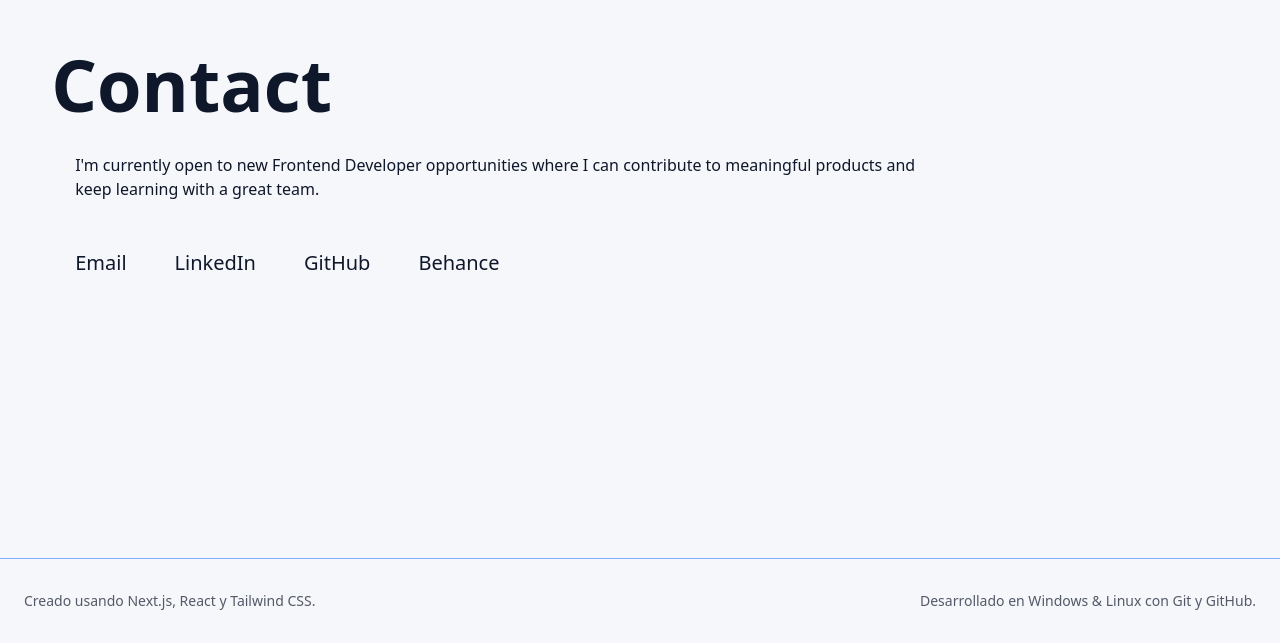
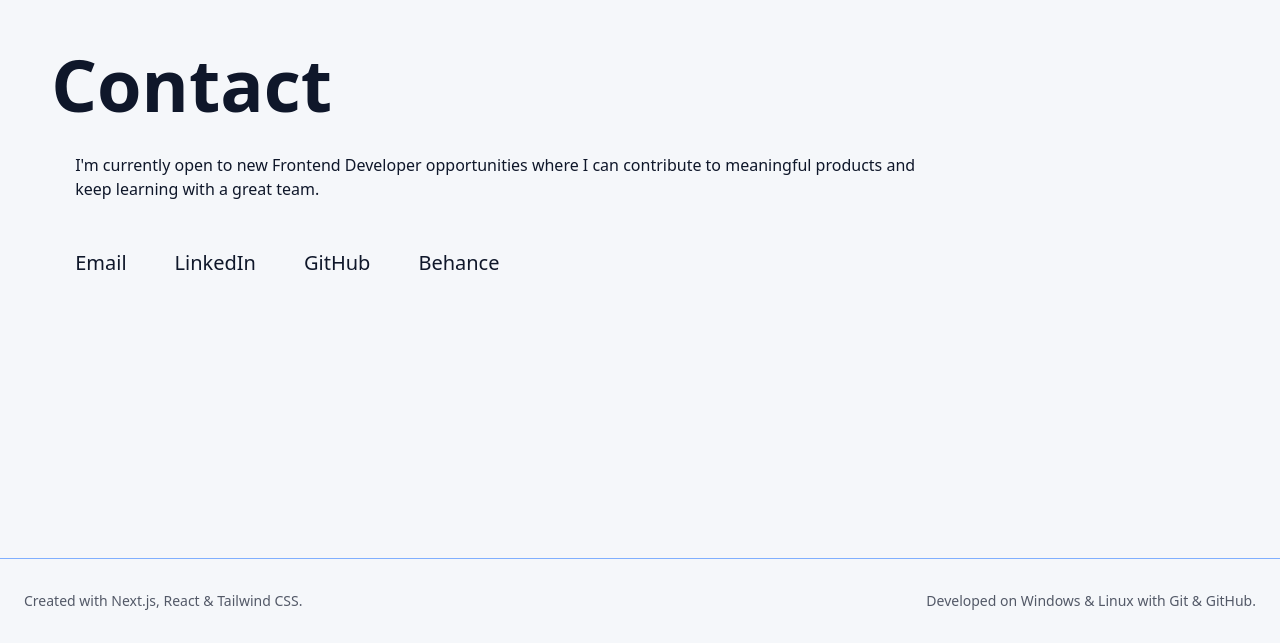
Before and after one commit to joangoma-code/portfolio, a Next.js app: page / in a window 1280 px wide. Shown: the part 4694-5337 px from the top of the page. Built offline with nearby package versions, Linux system fonts and the light colour scheme.

Commit message:
deploy metadata

```diff
--- a/app/layout.tsx
+++ b/app/layout.tsx
@@ -14,8 +14,17 @@ const geistMono = Geist_Mono({
 });
 
 export const metadata: Metadata = {
-  title: "Porfolio JoanGoma",
-  description: "Portfolio desarrollado con Next.js, Typescript y Tailwind",
+  title: "Joan Goma | Frontend Developer",
+  description: "Frontend developer focused on building fast, accessible and modern web experiences with Next.js and React.",
+  metadataBase: new URL("https://joangoma.com"),
+
+  openGraph: {
+    title: "Joan Goma | Frontend Developer",
+    description: "Modern frontend developer portfolio",
+    url: "https://joangoma.com",
+    siteName: "Joan Goma Portfolio",
+    type: "website",
+  },
 };
 
 export default function RootLayout({ children }: Readonly<{
--- a/components/layout/Footer.tsx
+++ b/components/layout/Footer.tsx
@@ -4,11 +4,11 @@ export default function Footer() {
     <footer className="border-t border-(--color-border) py-8">
       <div className="mx-auto flex max-w-7xl flex-col items-center justify-between gap-4 px-6 text-sm opacity-70 md:flex-row">
         <p>
-          Creado usando Next.js, React y Tailwind CSS.
+          Created with Next.js, React & Tailwind CSS.
         </p>
 
         <p>
-          Desarrollado en Windows & Linux con Git y GitHub.
+          Developed on Windows & Linux with Git & GitHub.
         </p>
       </div>
     </footer>
```
